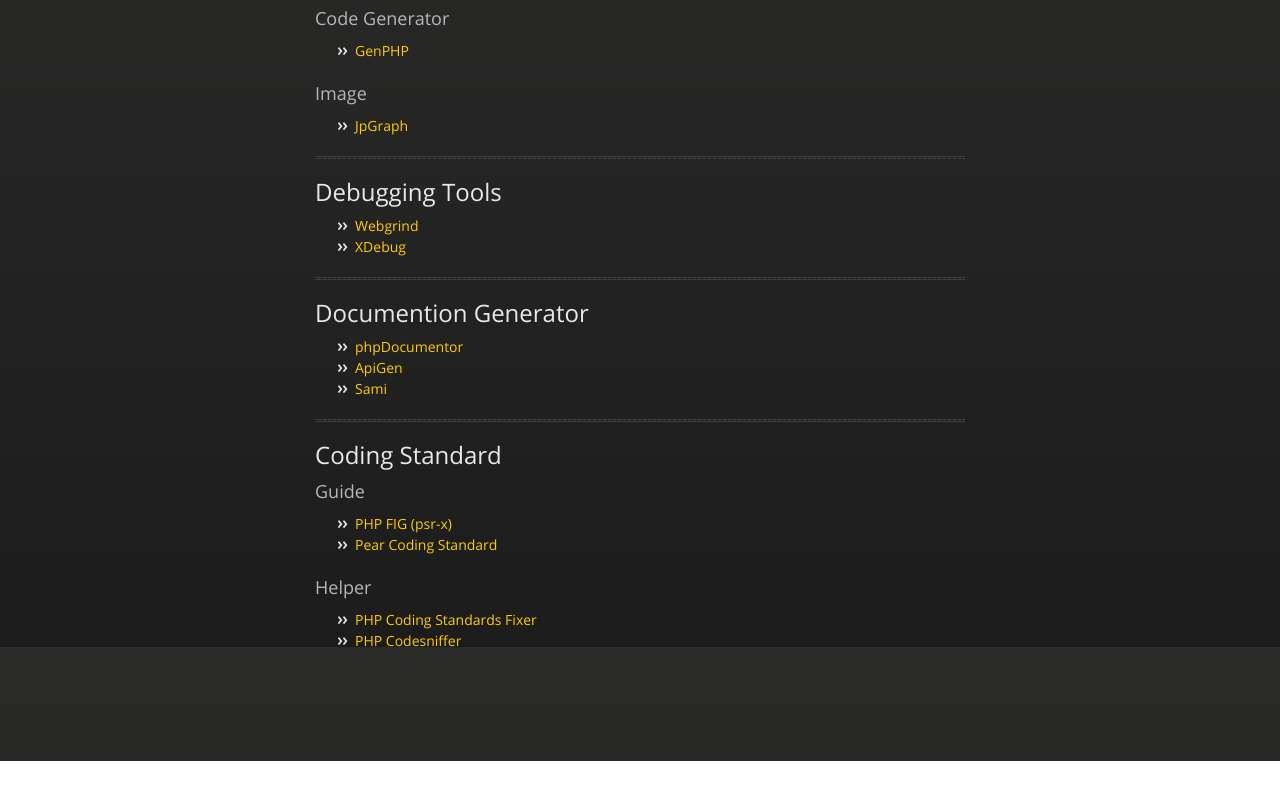
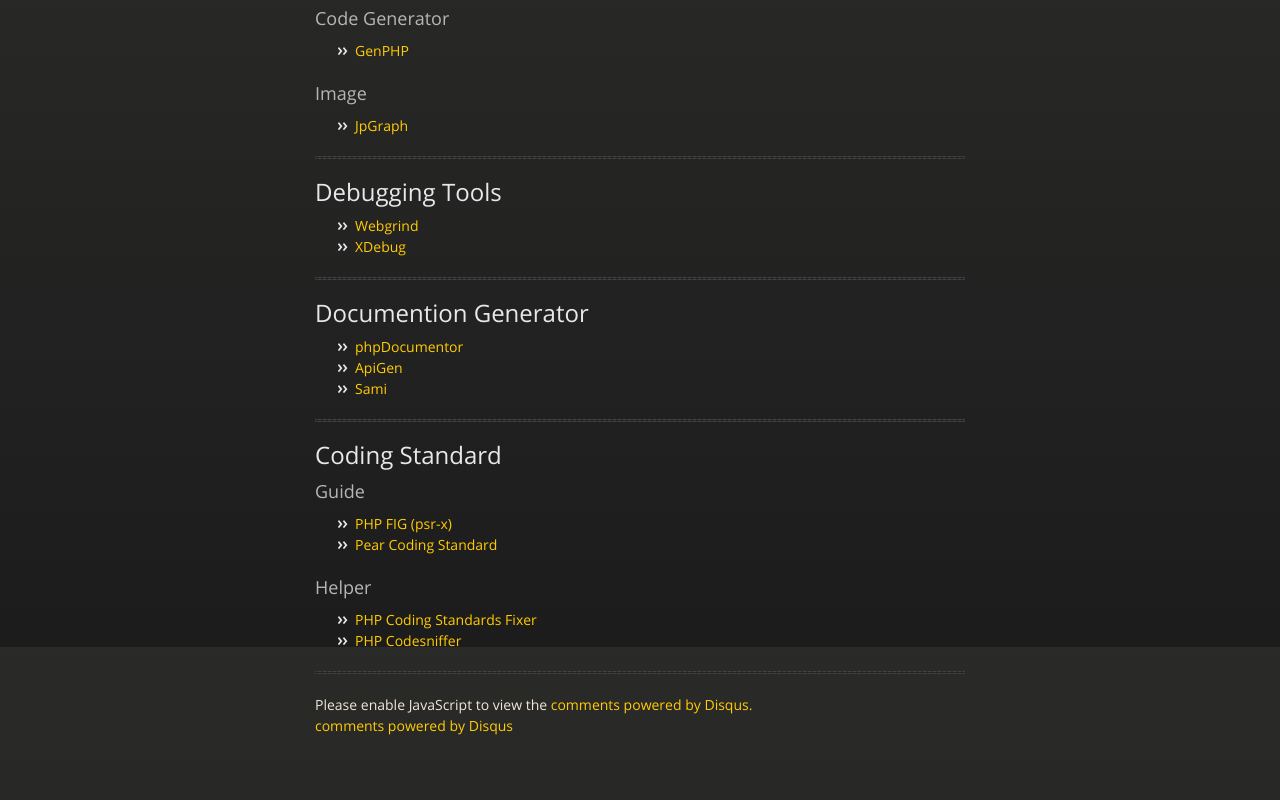
Before and after one commit to asika32764/PHP-Tools, a plain HTML site: page index.html in a window 1280 px wide. Shown: the part 4953-5753 px from the top of the page. Before the commit the page ends 5714 px from the top, so only its background shows below. Drawn offline with nearby package versions, Linux system fonts and the light colour scheme.

Commit message:
Create gh-pages branch via GitHub

```diff
--- a/index.html
+++ b/index.html
@@ -372,7 +372,11 @@
 <ul>
 <li><a href="https://github.com/fabpot/PHP-CS-Fixer">PHP Coding Standards Fixer</a></li>
 <li><a href="http://pear.php.net/package/PHP_CodeSniffer/">PHP Codesniffer</a></li>
-</ul>
+</ul><hr><div></div>
+
+Please enable JavaScript to view the <a href="http://disqus.com/?ref_noscript">comments powered by Disqus.</a>
+
+<p><a href="http://disqus.com">comments powered by Disqus</a></p>
       </section>
 
     </div>
```
Also changed, not shown: params.json (+1 -1 lines).
